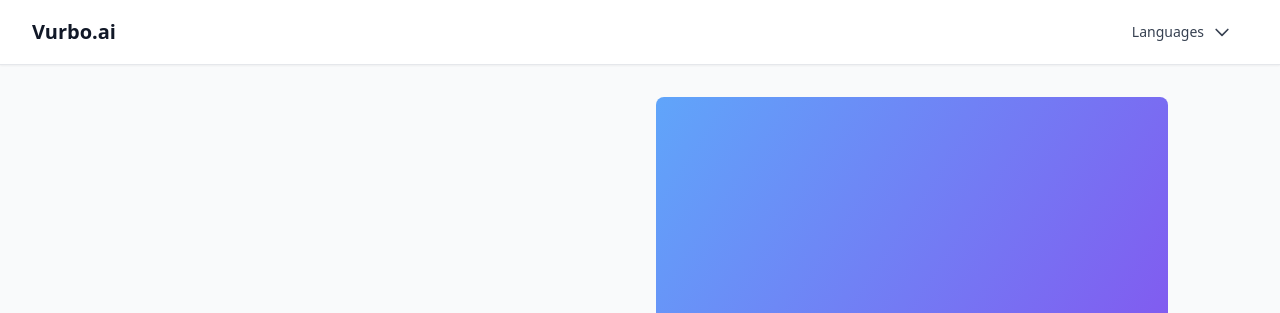
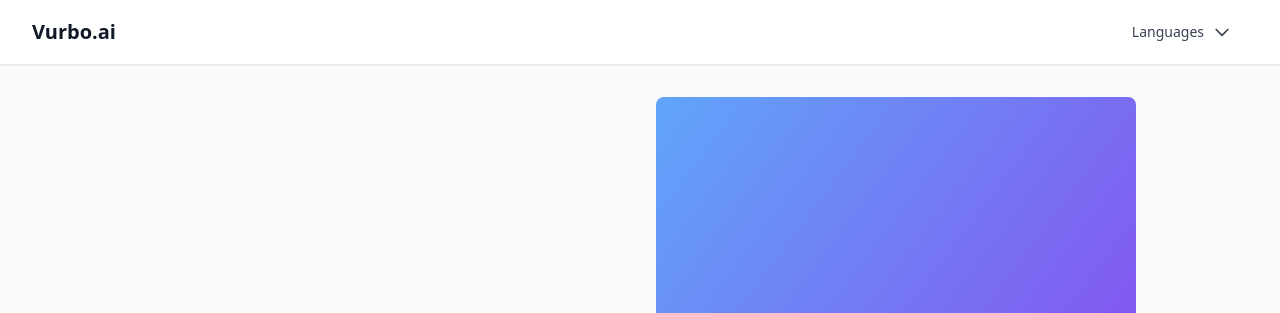
Before and after one commit to shokanhsieh/RWD-Study, a plain HTML site: page index.html in a window 1280 px wide. Shown: the top 313 px of the page. Drawn offline with nearby package versions, Linux system fonts and the light colour scheme.

Commit message:
Web Viewer RWD study.

```diff
--- a/css/styles.css
+++ b/css/styles.css
@@ -16,6 +16,7 @@
     .hero-image {
         width: calc(100vw - 2rem); /* Full width minus margin */
         max-width: calc(100% - 2rem); /* Respect container width */
+        height: calc(75vw-1.5rem);
         margin: 0 1rem 1rem 1rem; /* Add margin around image */
     }
 }
@@ -23,9 +24,9 @@
 @media (min-width: 1024px) {
     /* Desktop: Portrait image with height fitting content area */
     .hero-image {
-        height: 60vw; /* Adjust this value to fit your content area */
-        max-height: 1440px; /* Maximum height limit */
-        width: 40vw; /* Let width adjust to maintain aspect ratio */
+        height: 50vw; /* Adjust this value to fit your content area */
+        max-height: 2160px; /* Maximum height limit */
+        width: 37.5vw; /* Let width adjust to maintain aspect ratio */
     }
 }
 
```
